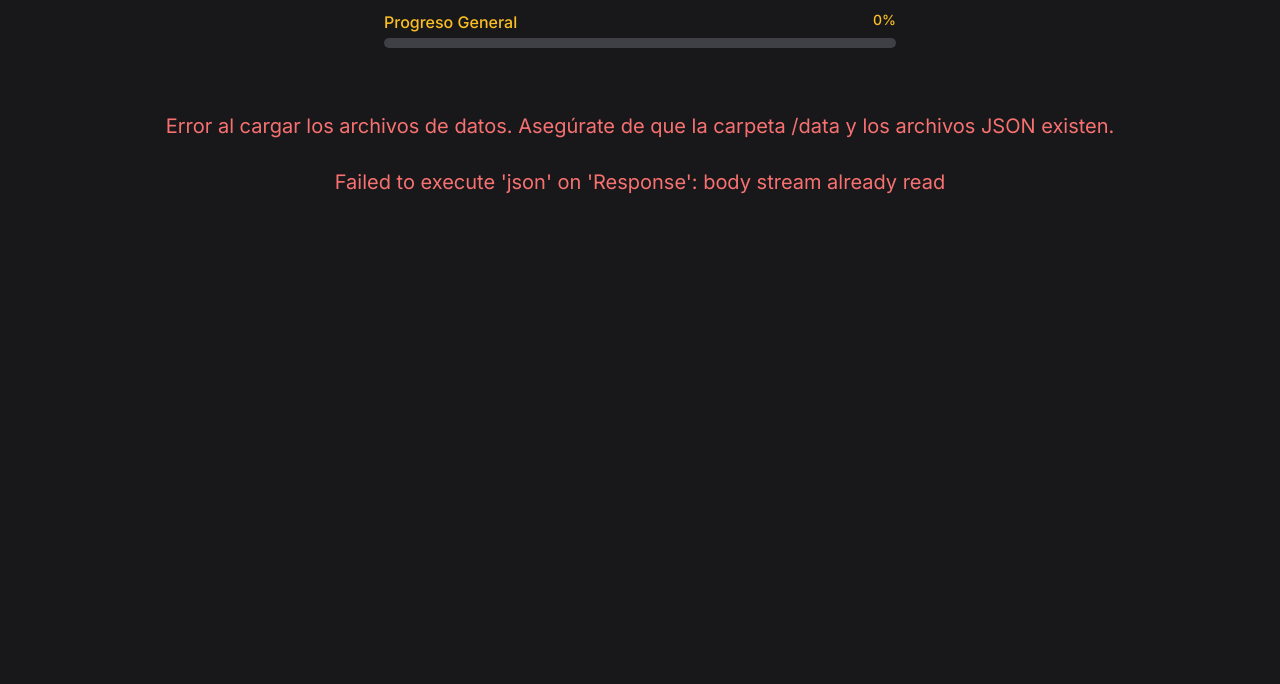
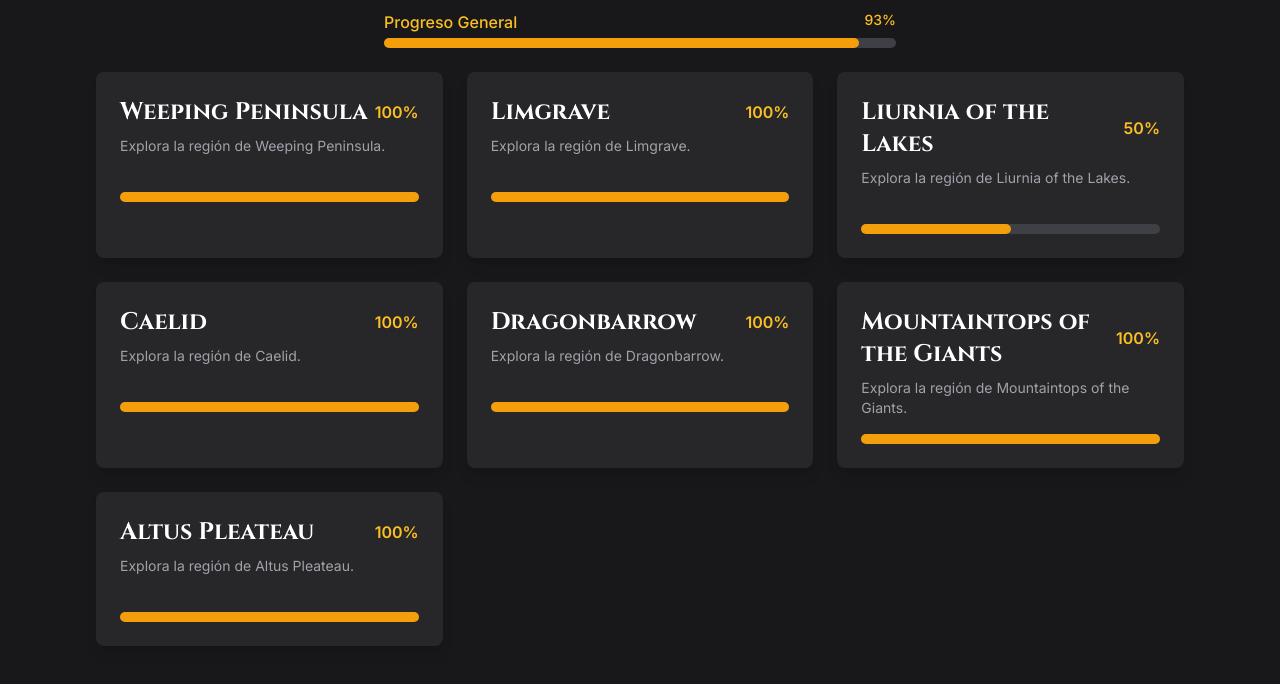
Before and after one commit to wilfranr/edr-latino, a plain HTML site: page index.html in a window 1280 px wide. Shown: the part 78-762 px from the top of the page. Drawn offline with nearby package versions, Linux system fonts and the light colour scheme.

Commit message:
Corregir error de lectura duplicada de JSON y rutas de archivos

```diff
--- a/index.html
+++ b/index.html
@@ -479,22 +479,22 @@
                 try {
                     loadingIndicator.textContent = 'Cargando archivos de datos...';
 
-                                        const [bossesRes, weaponsRes, itemsRes, locationsRes, regionsDifficultyRes] = await Promise.all([
-                        fetch('/data/bosses.json'),
-                        fetch('/data/weapons.json'),
-                        fetch('/data/items.json'),
-                        fetch('/data/locations.json'),
-                        fetch('/data/regions_difficulty.json')
+                    const [bossesRes, weaponsRes, itemsRes, locationsRes, regionsDifficultyRes] = await Promise.all([
+                        fetch('./data/bosses.json'),
+                        fetch('./data/weapons.json'),
+                        fetch('./data/items.json'),
+                        fetch('./data/locations.json'),
+                        fetch('./data/regions_difficulty.json')
                     ]);
 
                     // Los archivos JSON son arrays directamente, no necesitan .data
                     gameData.bosses = await bossesRes.json();
+                    gameData.weapons = await weaponsRes.json();
                     gameData.items = await itemsRes.json();
                     gameData.locations = await locationsRes.json();
                     gameData.regionsDifficulty = await regionsDifficultyRes.json();
-                    gameData.locations = await locationsRes.json();
 
-                                        processApiData();
+                    processApiData();
                     console.log("Unique Regions:", Object.values(gameData.zones).map(zone => zone.name));
                     loadProgress();
                     renderZones();
```
